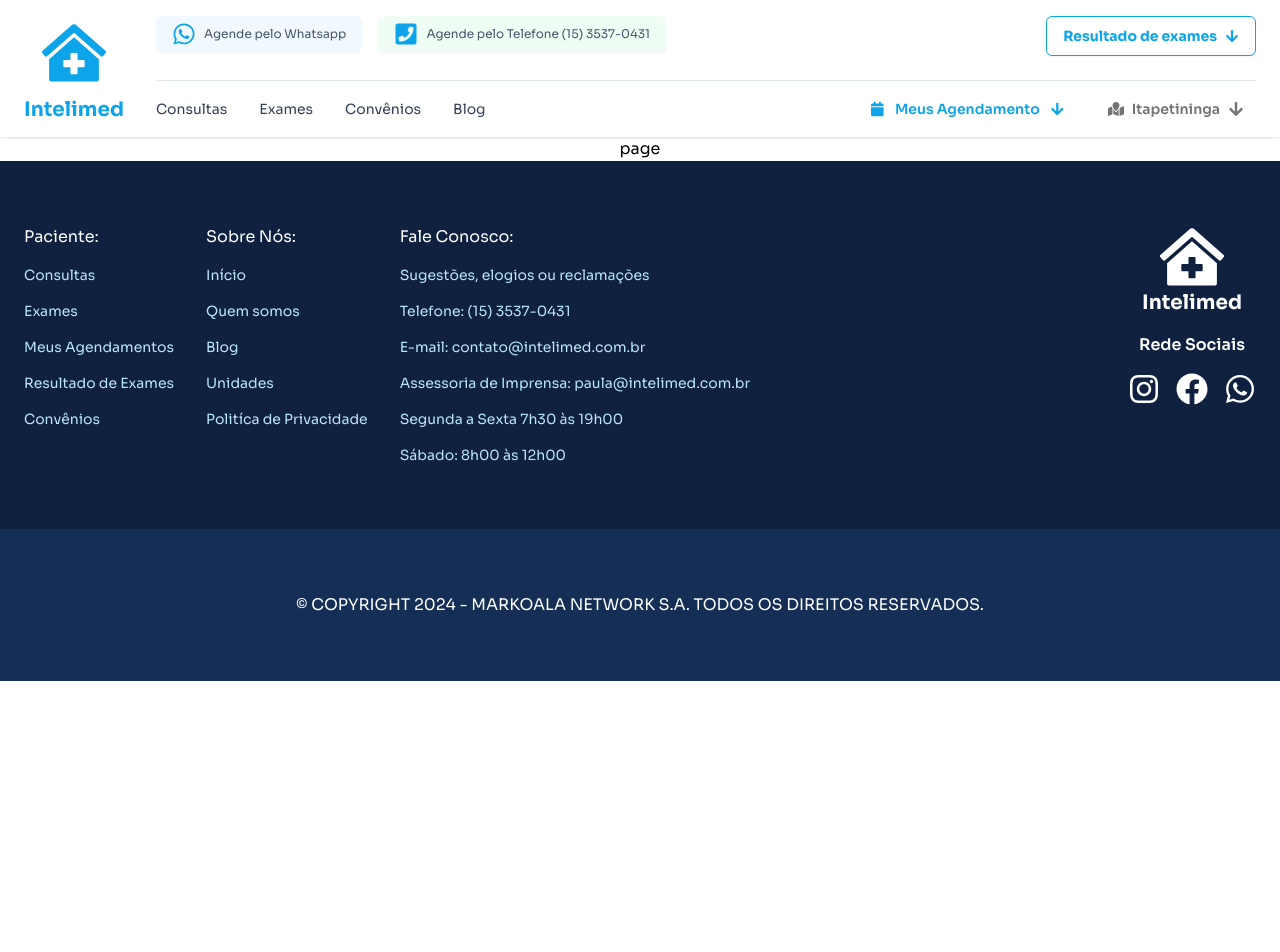
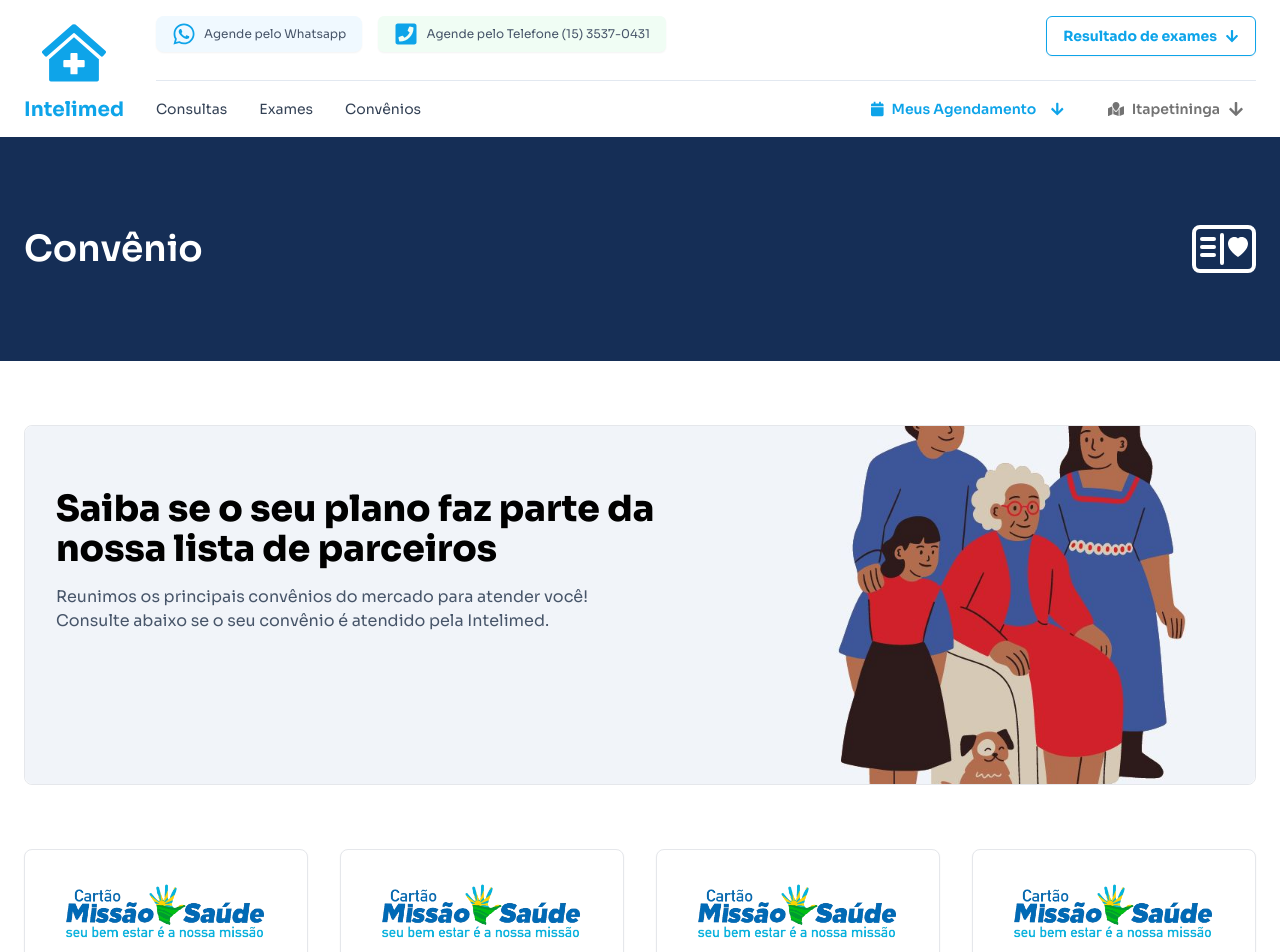
Before and after one commit to marcos-homero/clinicmodel, a Next.js app: page /convenios in a window 1280 px wide. Shown: the top 952 px of the page. Before the commit the page ends 800 px from the top, so only its background shows below. Built offline with nearby package versions, Linux system fonts and the light colour scheme.

Commit message:
New Att 07/10/2024

```diff
--- /dev/null
+++ b/src/app/agendamentos/components/Appointments.tsx
@@ -0,0 +1,7 @@
+import React from "react";
+
+const Appointments = () => {
+  return <div>Appointments</div>;
+};
+
+export default Appointments;
--- a/src/app/agendamentos/page.tsx
+++ b/src/app/agendamentos/page.tsx
@@ -1,7 +1,24 @@
 import React from "react";
+import { BsPostcardHeart } from "react-icons/bs";
+import Appointments from "./components/Appointments";
 
 const page = () => {
-  return <div>page</div>;
+  return (
+    <section className="flex w-full flex-col items-center pb-16">
+      <div className="relative flex h-[224px] w-full flex-col items-center justify-center bg-[#152e56]">
+        <div className="flex w-full max-w-[1300px] flex-row items-center justify-between gap-2 px-6 py-16">
+          <div className="flex flex-col gap-2">
+            <h1 className="text-lg font-semibold text-white sm:text-2xl min-[940px]:text-4xl">
+              Agendamentos
+            </h1>
+          </div>
+
+          <BsPostcardHeart className="text-white" size={64} />
+        </div>
+      </div>
+      <Appointments />
+    </section>
+  );
 };
 
 export default page;
--- a/src/app/blog/page.tsx
+++ /dev/null
@@ -1,7 +0,0 @@
-import React from "react";
-
-const page = () => {
-  return <div>page</div>;
-};
-
-export default page;
--- a/src/app/consultas/components/Appointments.tsx
+++ b/src/app/consultas/components/Doctors.tsx
@@ -14,7 +14,7 @@
   medico: string;
 }
 
-const Appointments = () => {
+const Doctors = () => {
   const { input } = useContext(SearchContext);
   const [currentPage, setCurrentPage] = useState(1);
   const [content, setContent] = useState<ContentProps[]>([]);
@@ -52,4 +52,4 @@
   );
 };
 
-export default Appointments;
+export default Doctors;
--- a/src/app/consultas/page.tsx
+++ b/src/app/consultas/page.tsx
@@ -1,9 +1,9 @@
-import Appointments from "./components/Appointments";
+import Doctors from "./components/Doctors";
 
-const page = async () => {
+const page = () => {
   return (
     <div className="w-full">
-      <Appointments />
+      <Doctors />
     </div>
   );
 };
--- a/src/app/convenios/page.tsx
+++ b/src/app/convenios/page.tsx
@@ -1,7 +1,77 @@
-import React from "react";
+import Image from "next/image";
+import familypaint from "@/../public/familypaint.jpg";
+import logomissao from "@/../public/missaologotransparente.png";
+import Link from "next/link";
+import { BsPostcardHeart } from "react-icons/bs";
 
 const page = () => {
-  return <div>page</div>;
+  const partners = [
+    { site: "https://www.google.com.br", image: logomissao },
+    { site: "https://www.google.com.br", image: logomissao },
+    { site: "https://www.google.com.br", image: logomissao },
+    { site: "https://www.google.com.br", image: logomissao },
+    { site: "https://www.google.com.br", image: logomissao },
+    { site: "https://www.google.com.br", image: logomissao },
+    { site: "https://www.google.com.br", image: logomissao },
+    { site: "https://www.google.com.br", image: logomissao },
+    { site: "https://www.google.com.br", image: logomissao },
+    { site: "https://www.google.com.br", image: logomissao },
+    { site: "https://www.google.com.br", image: logomissao },
+    { site: "https://www.google.com.br", image: logomissao },
+  ];
+
+  return (
+    <section className="flex w-full flex-col items-center pb-16">
+      <div className="relative flex h-[224px] w-full flex-col items-center justify-center bg-[#152e56]">
+        <div className="flex w-full max-w-[1300px] flex-row items-center justify-between gap-2 px-6 py-16">
+          <div className="flex flex-col gap-2">
+            <h1 className="text-lg font-semibold text-white sm:text-2xl min-[940px]:text-4xl">
+              Convênio
+            </h1>
+          </div>
+
+          <BsPostcardHeart className="text-white" size={64} />
+        </div>
+        <div className="absolute -bottom-[15%] w-full max-w-[1300px] px-6"></div>
+      </div>
+      <div className="flex w-full max-w-[1300px] gap-16 px-6 py-16">
+        <div className="flex w-full flex-col gap-4 min-[940px]:absolute min-[940px]:z-50 min-[940px]:mt-16 min-[940px]:w-[840px] min-[940px]:pl-8">
+          <h1 className="text-wrap text-4xl font-extrabold min-[940px]:w-3/4">
+            Saiba se o seu plano faz parte da nossa lista de parceiros
+          </h1>
+          <p className="text-wrap text-slate-600 min-[940px]:w-3/4">
+            Reunimos os principais convênios do mercado para atender você!
+            Consulte abaixo se o seu convênio é atendido pela Intelimed.
+          </p>
+        </div>
+        <div className="flex w-full justify-end max-[940px]:hidden">
+          <div className="relative h-[360px] w-full rounded-lg border">
+            <Image
+              className="rounded-lg"
+              alt="Familia feliz"
+              fill
+              sizes="100vw"
+              src={familypaint}
+              style={{ objectFit: "cover" }}
+            />
+          </div>
+        </div>
+      </div>
+
+      <div className="grid max-w-[1300px] grid-cols-4 gap-8 px-6 max-[940px]:grid-cols-2">
+        {partners.map((item, index) => (
+          <Link
+            href={item.site}
+            target="_blank"
+            key={index}
+            className="hover: w-auto rounded-lg border bg-card p-8 text-card-foreground shadow-sm transition delay-150 ease-in-out hover:-translate-y-1 hover:scale-110"
+          >
+            <Image alt="Familia feliz" sizes="100vw" src={item.image} />
+          </Link>
+        ))}
+      </div>
+    </section>
+  );
 };
 
 export default page;
--- a/src/components/Footer.tsx
+++ b/src/components/Footer.tsx
@@ -18,9 +18,7 @@
 
   const linksAbout = [
     { path: "/", name: "Início" },
-
     { path: "/sobre", name: "Quem somos" },
-    { path: "/blog", name: "Blog" },
     { path: "/unidades", name: "Unidades" },
     { path: "/privacidade", name: "Politíca de Privacidade" },
   ];
--- a/src/components/Header.tsx
+++ b/src/components/Header.tsx
@@ -11,12 +11,6 @@
 import { Button } from "./ui/button";
 import MobileNavbar from "./MobileNavbar";
 import Link from "next/link";
-import {
-  DropdownMenu,
-  DropdownMenuContent,
-  DropdownMenuItem,
-  DropdownMenuTrigger,
-} from "@/components/ui/dropdown-menu";
 import { Separator } from "./ui/separator";
 import {
   Select,
@@ -32,7 +26,6 @@
     { path: "/consultas", name: "Consultas" },
     { path: "/exames", name: "Exames" },
     { path: "/convenios", name: "Convênios" },
-    { path: "/blog", name: "Blog" },
   ];
 
   const [city, setCity] = useState("Itapetininga");
@@ -77,18 +70,15 @@
               ))}
             </div>
             <div className="flex gap-8">
-              <DropdownMenu>
-                <DropdownMenuTrigger className="flex items-center gap-2 border-none text-sm font-semibold text-primary outline-0">
-                  <FaCalendar size={16} />
-                  <p className="w-full">Meus Agendamento</p>
-                  <FaArrowDown size={16} />
-                </DropdownMenuTrigger>
-                <DropdownMenuContent className="text-slate-500">
-                  <DropdownMenuItem>Agendar</DropdownMenuItem>
-                  <DropdownMenuItem>Meus agendamentos</DropdownMenuItem>
-                  <DropdownMenuItem>Cancelar agendamento</DropdownMenuItem>
-                </DropdownMenuContent>
-              </DropdownMenu>
+              <Link
+                href="/agendamentos"
+                className="flex items-center gap-2 border-none text-sm font-semibold text-primary outline-0"
+              >
+                <FaCalendar size={16} />
+                <p className="w-full">Meus Agendamento</p>
+                <FaArrowDown size={16} />
+              </Link>
+
               <Select>
                 <SelectTrigger className="flex w-fit items-center gap-2 border-none bg-white text-sm font-semibold">
                   <FaMapMarked size={16} />
--- a/src/components/MedicalServices.tsx
+++ b/src/components/MedicalServices.tsx
@@ -47,7 +47,7 @@
       <div className="relative flex w-full flex-col items-center justify-center bg-[#152e56]">
         <div className="flex w-full max-w-[1300px] flex-row items-center justify-between gap-2 px-6 py-16">
           <div className="flex flex-col gap-2">
-            <h1 className="text-lg font-semibold text-white sm:text-4xl">
+            <h1 className="text-lg font-semibold text-white sm:text-2xl min-[940px]:text-4xl">
               {pageTitle}
             </h1>
             <p className="text-sm text-white sm:text-xl">
--- a/src/components/MobileNavbar.tsx
+++ b/src/components/MobileNavbar.tsx
@@ -6,12 +6,6 @@
   SheetTitle,
   SheetTrigger,
 } from "@/components/ui/sheet";
-import {
-  DropdownMenu,
-  DropdownMenuContent,
-  DropdownMenuItem,
-  DropdownMenuTrigger,
-} from "@/components/ui/dropdown-menu";
 import {
   Select,
   SelectContent,
@@ -43,7 +37,6 @@
     { path: "/consultas", name: "Consultas" },
     { path: "/exames", name: "Exames" },
     { path: "/convenios", name: "Convênios" },
-    { path: "/blog", name: "Blog" },
   ];
 
   return (
@@ -90,20 +83,15 @@
               ))}
             </div>
             <Separator />
-            <DropdownMenu>
-              <DropdownMenuTrigger className="flex items-center justify-center border-none text-sm font-semibold text-primary outline-0">
-                <div className="flex gap-2">
-                  <FaCalendar size={16} />
-                  <p className="w-full">Meus Agendamento</p>
-                  <FaArrowDown size={16} />
-                </div>
-              </DropdownMenuTrigger>
-              <DropdownMenuContent className="text-slate-500">
-                <DropdownMenuItem>Agendar</DropdownMenuItem>
-                <DropdownMenuItem>Meus agendamentos</DropdownMenuItem>
-                <DropdownMenuItem>Cancelar agendamento</DropdownMenuItem>
-              </DropdownMenuContent>
-            </DropdownMenu>
+            <Link
+              href="/agendamentos"
+              className="flex items-center justify-center gap-2 border-none text-sm font-semibold text-primary outline-0"
+            >
+              <FaCalendar size={16} />
+              <p className="w-fit">Meus Agendamento</p>
+              <FaArrowDown size={16} />
+            </Link>
+
             <Select>
               <SelectTrigger className="flex w-full items-center justify-center gap-4 border-none bg-white text-sm font-semibold">
                 <div className="flex gap-2">
```
Also changed, not shown: public/familypaint.jpg (added), public/missaologotransparente.png (added).
